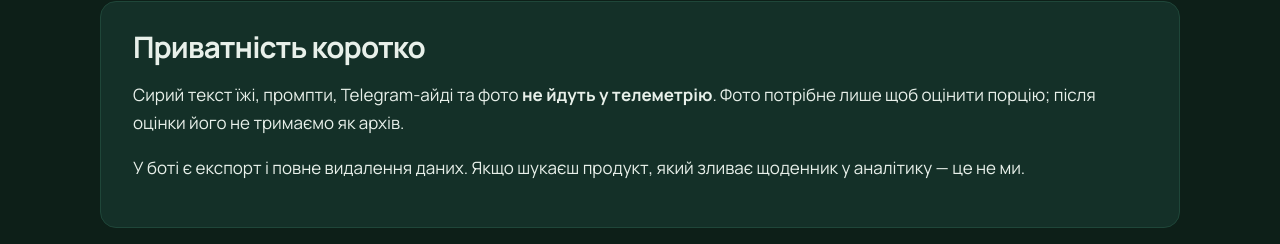
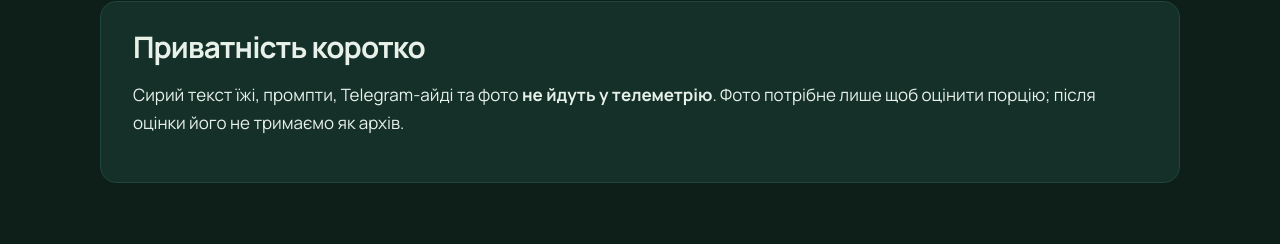
Before and after one commit to dmytrofomov/host-gpt-page, a plain HTML site: page docs/index.html in a window 1280 px wide. Shown: the part 2090-2334 px from the top of the page. Drawn offline with Linux system fonts and the light colour scheme.

Commit message:
Cut snarky privacy closer from PlanEat landing

```diff
--- a/docs/index.html
+++ b/docs/index.html
@@ -252,9 +252,6 @@
           Сирий текст їжі, промпти, Telegram-айді та фото <strong>не йдуть у телеметрію</strong>.
           Фото потрібне лише щоб оцінити порцію; після оцінки його не тримаємо як архів.
         </p>
-        <p>
-          У боті є експорт і повне видалення даних. Якщо шукаєш продукт, який зливає щоденник у аналітику — це не ми.
-        </p>
       </div>
     </section>
 
```
